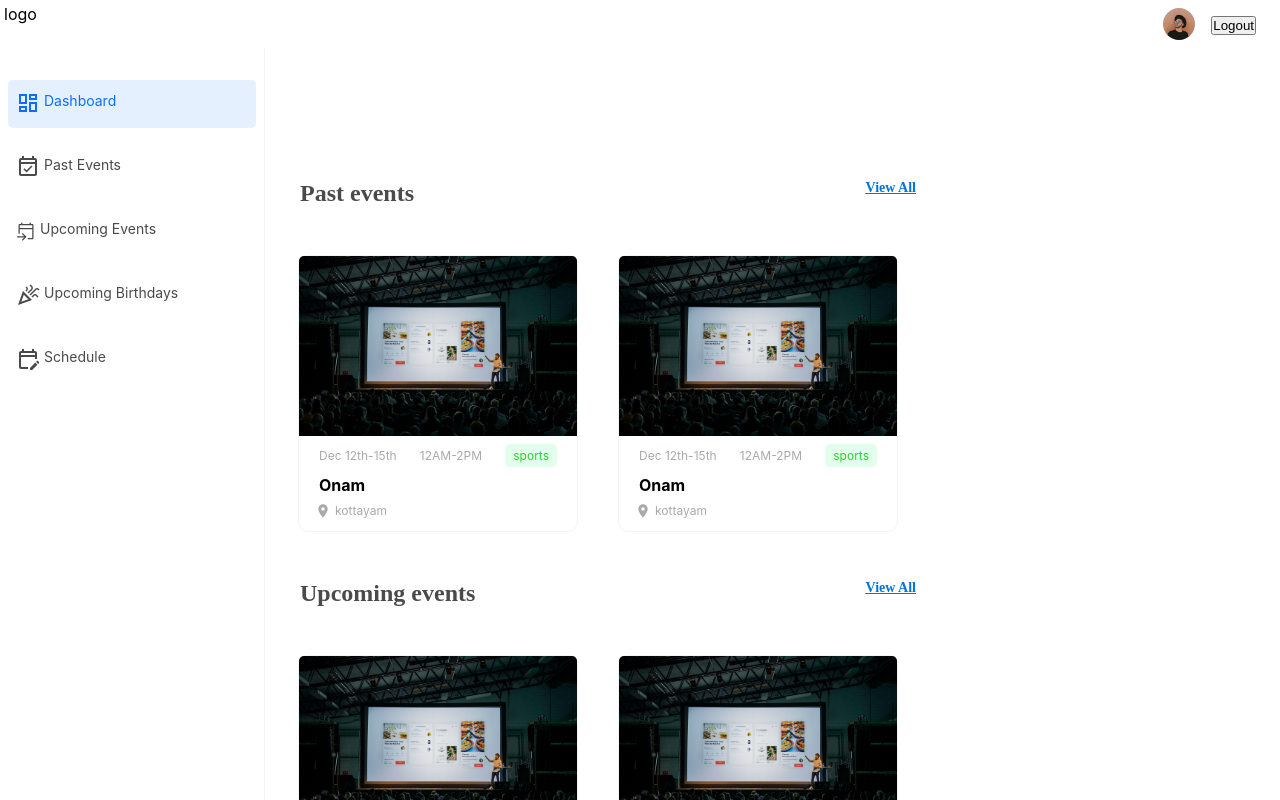
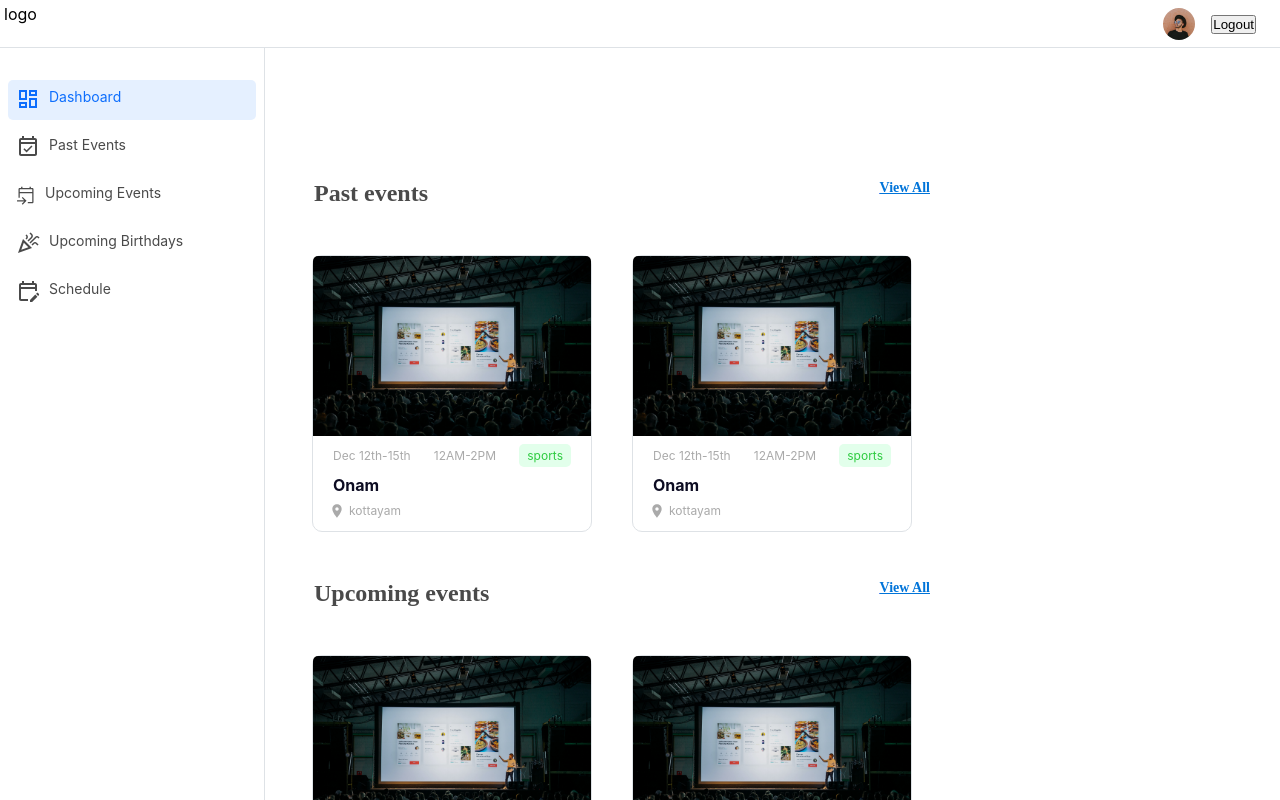
Before and after one commit to Akshay-Jayan3/eventApp-client, a React (Create React App) app: page /dashboard in a window 1280 px wide. Shown: the top 800 px of the page. Built offline with nearby package versions, Linux system fonts and the light colour scheme; sample sign-in values are in the browser's storage.

Commit message:
some style changes

```diff
--- a/src/Styles/_colors.scss
+++ b/src/Styles/_colors.scss
@@ -8,6 +8,8 @@ $primary-red:#FF4136;
 $primary-violet:#B10DC9;
 $primary-grey:#AAAAAA;
 $text-grey:#4A4A4A;
+$text-black:#0D0C22;
+$ternery-grey:#F4F4F4;
 
 
 
@@ -18,7 +20,7 @@ $secondary-yellow:#FFF9D2;
 $secondary-orange:#FFEDDF;
 $secondary-violet:#F4E5F9;
 $secondary-green:#E2FFEB;
-$secondary-grey:#F4F4F4;
+$secondary-grey:#dee2e6;
 
 $primary-text:$primary-blue;
 $surface-bg:#ffffff;
--- a/src/components/EventCard/styles.module.scss
+++ b/src/components/EventCard/styles.module.scss
@@ -33,6 +33,7 @@
     align-items: center;
     padding-block: 4px;
     padding-inline: 20px;
+    color:$text-black
 }
 
 .eventDetails {
--- a/src/components/Search/style.module.scss
+++ b/src/components/Search/style.module.scss
@@ -12,7 +12,7 @@
         input[type="search"]{
             width: 100%;
             padding: 12px;
-            border: 1px solid #F2F2F2;
+            border: 1px solid #dee2e6;
             border-radius: 5px;
             padding-left: 30px;
             color:$primary-grey;
--- a/src/components/Sidebar/index.js
+++ b/src/components/Sidebar/index.js
@@ -22,7 +22,7 @@ const Sidebar = () => {
                 >
                   <Link to={item.path} className={styles.menu_link}>
                     <div style={{flex:1}}>{item.icon}</div>
-                    <div style={{height:'100%'}}>{item.title}</div>
+                    <div style={{height:'100%',marginLeft:"5px"}}>{item.title}</div>
                   </Link>
                 </li>
               );
--- a/src/components/Sidebar/styles.module.scss
+++ b/src/components/Sidebar/styles.module.scss
@@ -23,14 +23,14 @@
         flex-direction: column;
         list-style: none;
         padding: 0;
-        gap:16px;
+        gap:8px;
         padding:8px;
         margin-top: 24px;
         li{
             display: flex;
             justify-content: flex-start;
             align-items:center ;
-            height:48px;
+            height:40px;
             border-radius: 5px;
             padding-left: 8px;
             .menu_link{
@@ -50,6 +50,11 @@
                 font-size: 14px;
             }
 
+            &:hover{
+                background-color: $ternery-grey;
+                color:$text-black
+            }
+
 
         }
         .active_menu{
--- a/src/components/Tab/styles.module.scss
+++ b/src/components/Tab/styles.module.scss
@@ -3,10 +3,10 @@
 .Tab_wrapper{
     display: flex;
     padding-left: 48px;
-    border-bottom: 1px solid #F4F4F4;
+    border-bottom: 1px solid $secondary-grey;
     flex-direction: column;
     position: sticky;
-    top: 253px; /* Stick to the top of the viewport */
+    top: 252px; /* Stick to the top of the viewport */
     z-index: 100;
     background-color: $surface-bg;
     padding-block: 8px;
--- a/src/components/TabPane/index.js
+++ b/src/components/TabPane/index.js
@@ -4,9 +4,8 @@ import styles from "./styles.module.scss";
 const TabePane = ({ tabname,onClick ,activeTab}) => {
   return (
     <button
-    className={styles.TabButton}
+    className={`${styles.TabButton} ${activeTab === tabname ? styles.active : ''}`}
     onClick={onClick}
-    style={{color:activeTab===tabname ?"#0D6EFD":"#4A4A4A",backgroundColor:activeTab===tabname ? "#E5F0FF" : "#F4F4F4"}}
   >
     {tabname}
   </button>
--- a/src/components/TabPane/styles.module.scss
+++ b/src/components/TabPane/styles.module.scss
@@ -7,5 +7,16 @@
     border:none;
     border-radius: 5px;
     font-size: 14px;
+    background-color: transparent;
+    color: $text-grey;
 
 }
+.active{
+    background-color: $secondary-blue;
+    color:$primary-blue;
+}
+.TabButton:hover{
+    background-color: $ternery-grey;
+    color:$text-black
+
+}
--- a/src/components/Topbar/styles.module.scss
+++ b/src/components/Topbar/styles.module.scss
@@ -6,7 +6,7 @@
     display: flex;
     justify-content: space-between;
     padding: 4px;
-    border-bottom: 1px 'solid' $secondary-grey;
+    border-bottom: 1px solid $secondary-grey;
     position: fixed;
     top: 0;
     left: 0;
--- a/src/layout/styles.module.scss
+++ b/src/layout/styles.module.scss
@@ -39,9 +39,9 @@
 
      .page{
         position: absolute;
-        left:250px;
+        left:264px;
         top:48px;
-        width: calc(100vw - 250px);
+        width: calc(100vw - 264px);
      }
 
  }
```
Also changed, not shown: 1 other file (tests, documents, lock files or other folders).
